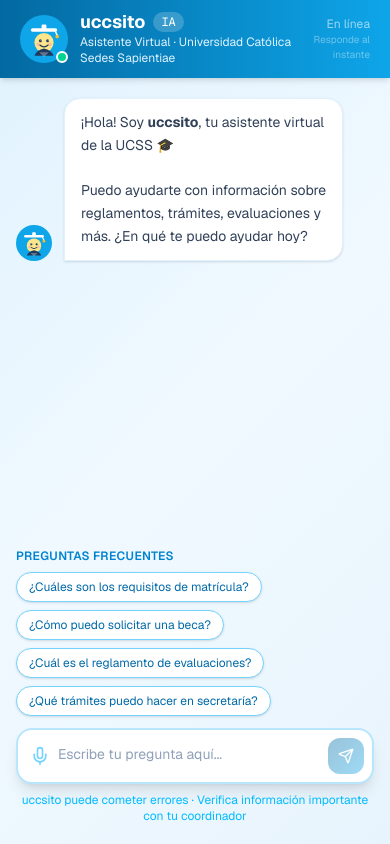
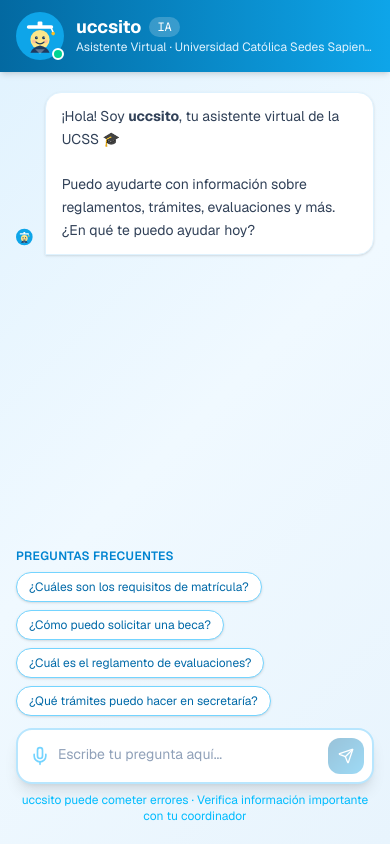
Before and after one commit to Lopezete2026100363/uccsito, a Next.js app: page /chat in a window 390 px wide. Built offline with nearby package versions, Linux system fonts and the light colour scheme.

Commit message:
Mejora visual para celulares

```diff
--- a/app/(student)/chat/page.tsx
+++ b/app/(student)/chat/page.tsx
@@ -46,27 +46,19 @@
 function UccsitoAvatar({ size = 40 }: { size?: number }) {
   return (
     <svg width={size} height={size} viewBox="0 0 80 80" fill="none" xmlns="http://www.w3.org/2000/svg">
-      {/* Fondo circular */}
       <circle cx="40" cy="40" r="40" fill="#0ea5e9"/>
-      {/* Birrete */}
       <rect x="18" y="22" width="44" height="6" rx="3" fill="white"/>
       <rect x="36" y="16" width="8" height="10" rx="2" fill="white"/>
       <line x1="58" y1="25" x2="62" y2="34" stroke="white" strokeWidth="2.5" strokeLinecap="round"/>
       <circle cx="62" cy="36" r="3" fill="#fbbf24"/>
-      {/* Cara */}
       <circle cx="40" cy="46" r="16" fill="#fde68a"/>
-      {/* Ojos */}
       <circle cx="34" cy="43" r="2.5" fill="#1e3a5f"/>
       <circle cx="46" cy="43" r="2.5" fill="#1e3a5f"/>
-      {/* Brillo ojos */}
       <circle cx="35" cy="42" r="0.8" fill="white"/>
       <circle cx="47" cy="42" r="0.8" fill="white"/>
-      {/* Sonrisa */}
       <path d="M33 50 Q40 56 47 50" stroke="#1e3a5f" strokeWidth="2" strokeLinecap="round" fill="none"/>
-      {/* Cachetes */}
       <circle cx="30" cy="49" r="3" fill="#fca5a5" opacity="0.6"/>
       <circle cx="50" cy="49" r="3" fill="#fca5a5" opacity="0.6"/>
-      {/* Cuerpo con toga */}
       <path d="M24 68 Q28 58 40 56 Q52 58 56 68" fill="#1e3a5f"/>
       <path d="M32 62 L40 70 L48 62" fill="white" opacity="0.3"/>
     </svg>
@@ -141,19 +133,20 @@
     <div className="flex flex-col h-screen font-sans" style={{background:'linear-gradient(135deg,#e0f2fe 0%,#f0f9ff 50%,#e8f4fd 100%)'}}>
 
       {/* Header */}
-      <header className="flex items-center gap-3 px-5 py-3 shadow-md" style={{background:'linear-gradient(90deg,#0369a1,#0ea5e9)'}}>
-        <div className="relative">
+      <header className="flex items-center gap-3 px-4 sm:px-5 py-3 shadow-md" style={{background:'linear-gradient(90deg,#0369a1,#0ea5e9)'}}>
+        <div className="relative shrink-0">
           <UccsitoAvatar size={48} />
           <span className="absolute bottom-0 right-0 w-3 h-3 bg-emerald-400 border-2 border-white rounded-full"/>
         </div>
-        <div>
+        <div className="flex-1 min-w-0"> {/* Contenedor flexible para truncar textos */}
           <div className="flex items-center gap-2">
-            <h1 className="font-bold text-white text-lg leading-none">uccsito</h1>
-            <span className="text-xs bg-white/20 text-white px-2 py-0.5 rounded-full font-mono">IA</span>
+            <h1 className="font-bold text-white text-lg leading-none truncate">uccsito</h1>
+            <span className="text-xs bg-white/20 text-white px-2 py-0.5 rounded-full font-mono shrink-0">IA</span>
           </div>
-          <p className="text-sky-100 text-xs mt-0.5">Asistente Virtual · Universidad Católica Sedes Sapientiae</p>
+          <p className="text-sky-100 text-xs mt-0.5 truncate">Asistente Virtual · Universidad Católica Sedes Sapientiae</p>
         </div>
-        <div className="ml-auto text-right">
+        {/* Se oculta en celulares y se muestra en tablets/desktop */}
+        <div className="ml-auto text-right shrink-0 hidden sm:block">
           <p className="text-white/60 text-xs">En línea</p>
           <p className="text-white/40 text-[10px]">Responde al instante</p>
         </div>
@@ -161,7 +154,6 @@
 
       {/* Mensajes */}
       <main className="flex-1 overflow-y-auto px-4 py-5 space-y-4 max-w-3xl w-full mx-auto">
-
         {messages.map((msg, i) => (
           <div key={i} className={`flex gap-3 items-end ${msg.role === 'user' ? 'flex-row-reverse' : 'flex-row'}`}>
             {msg.role === 'assistant' ? (
@@ -171,7 +163,8 @@
                 Tú
               </div>
             )}
-            <div className={`max-w-[78%] px-4 py-3 text-sm leading-relaxed shadow-sm ${
+            {/* Burbuja ajustada para ser 92% en móvil y 78% en desktop */}
+            <div className={`max-w-[92%] md:max-w-[78%] px-4 py-3 text-sm leading-relaxed shadow-sm ${
               msg.role === 'assistant'
                 ? 'bg-white border border-sky-100 rounded-2xl rounded-bl-none text-slate-700'
                 : 'text-white rounded-2xl rounded-br-none'
```
